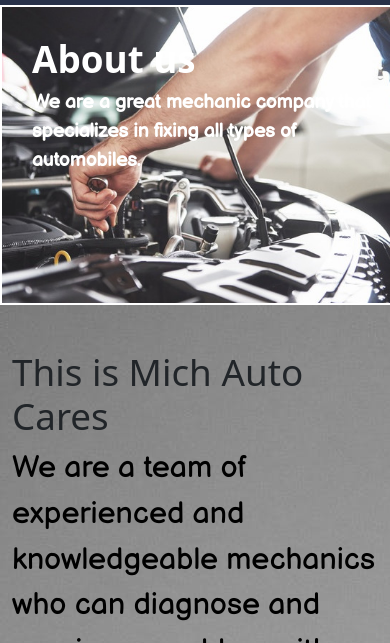
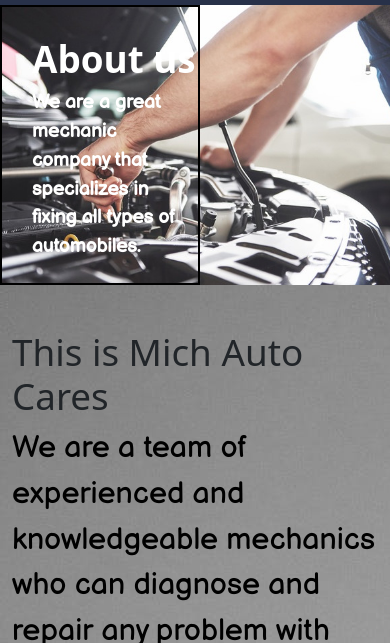
Before and after one commit to Loyola06/MICH-AUTO-CARES, a plain HTML site: page thirdabout.html in a window 390 px wide. Shown: the part 201-844 px from the top of the page. Drawn offline with nearby package versions, Linux system fonts and the light colour scheme; a web font is replaced by a local one.

Commit message:
Add files via upload

```diff
--- a/css/thirdabout.css
+++ b/css/thirdabout.css
@@ -70,7 +70,7 @@
     background-repeat: no-repeat;
     background-position: center;
     background-size: cover;
-    animation: fade-right 1s ease-in;
+
 
     object-fit: cover;
     filter: brightness(1);
@@ -128,6 +128,7 @@
         background-size: cover;
         width: 100%;
         height: 100%;
+        object-fit: cover;
     }
 
     .navbar-toggler {
@@ -138,11 +139,24 @@
       .firtxt {
         font-size: 1.8;
         font-weight: bolder;
+        color: #fff;
     }
 
 
     .sectxt {
         font-size: 1.2rem;
         font-weight: bold;
+        color: #fff;
+
+    }
+
+    #texth1 {
+        width: 200px;
+         height: 280px;
+        color: black;
+        border: solid 2px;
+        padding-top: 30px;
+        padding-left: 30px;
+
     }
 }
```
